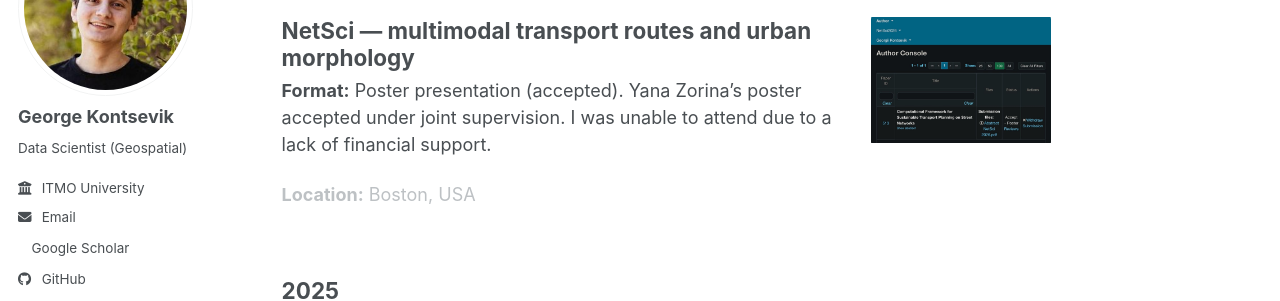
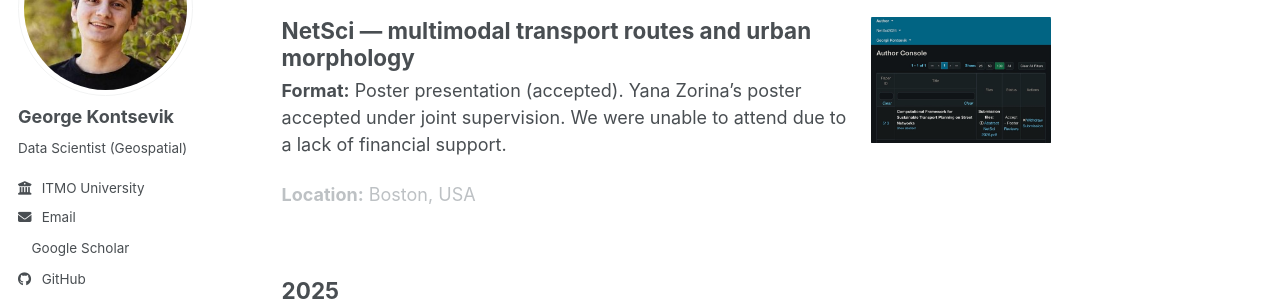
Before and after one commit to GeorgeKontsevik/GeorgeKontsevik.github.io, a Jekyll site: the page built from _pages/talks.md, in a window 1280 px wide and 900 px high, scrolled down 499 px. Shown: the part 180-481 px from the top of the window. Built offline with Jekyll 4.4.1, drawn with Linux system fonts in a browser that asks for light colours; a style sheet for code colours, icons or effects is not loaded.

Commit message:
Clarify NetSci attendance wording

```diff
--- a/_data/section_cards.yml
+++ b/_data/section_cards.yml
@@ -51,7 +51,7 @@ talks:
     description: >-
       **Format:** Poster presentation (accepted).
       Yana Zorina's poster accepted under joint supervision.
-      I was unable to attend due to a lack of financial support.
+      We were unable to attend due to a lack of financial support.
 teaching:
   - title: "Spatial analysis for urban planning"
     image: "/images/teaching/spatial-analysis-class.png"
```
